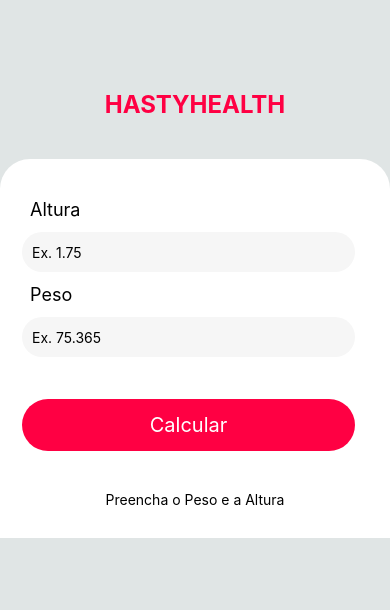
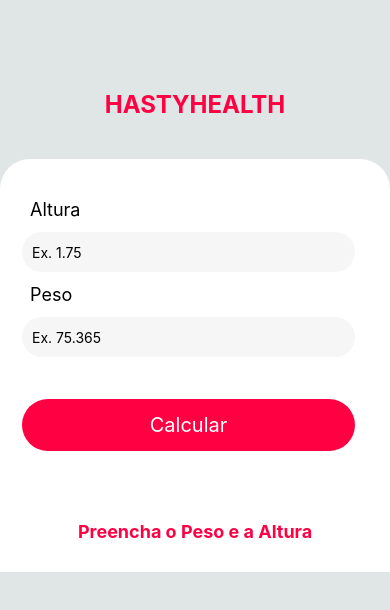
Before and after one commit to Jefflds/HastyHealth, a React Native app: screen / in a window 390 px wide. Shown: the top 610 px of the page. Built offline with nearby package versions, Linux system fonts and the light colour scheme.

Commit message:
Estilizando Resultado do IMC

```diff
--- a/app.json
+++ b/app.json
@@ -1,7 +1,7 @@
 {
   "expo": {
-    "name": "my-app",
-    "slug": "my-app",
+    "name": "HastyHealth",
+    "slug": "HastyHealth",
     "version": "1.0.0",
     "orientation": "portrait",
     "icon": "./assets/icon.png",
--- a/src/ui/partials/ResultImc/ResultImc.tsx
+++ b/src/ui/partials/ResultImc/ResultImc.tsx
@@ -1,4 +1,5 @@
 import { View, Text } from "react-native"
+import { ResultImcStyles } from "../../styles/ResultImc/ResultImc.styles";
 
 type ResultImcProps = {
     messageResultImc: string;
@@ -7,9 +8,9 @@
 
 const ResultImc: React.FC<ResultImcProps> = ({messageResultImc, ResultImc}) => {
   return (
-    <View>
-        <Text>{messageResultImc}</Text>
-        <Text>{ResultImc}</Text>
+    <View style={ResultImcStyles.ResultImc}>
+        <Text style={ResultImcStyles.information}>{messageResultImc}</Text>
+        <Text style={ResultImcStyles.numberImc}>{ResultImc}</Text>
     </View>
   )
 }
--- a/src/ui/styles/ResultImc/ResultImc.styles.ts
+++ b/src/ui/styles/ResultImc/ResultImc.styles.ts
@@ -0,0 +1,22 @@
+import { StyleSheet } from "react-native";
+
+export const ResultImcStyles = StyleSheet.create({
+  ResultImc: {
+    flex: 1,
+    marginTop: 15,
+    paddingTop: 15,
+    borderRadius: 50,
+    alignItems: "center",
+    width: "100%",
+  },
+  numberImc: {
+    fontSize: 48,
+    color: "#ff0043",
+    fontWeight: "bold",
+  },
+  information: {
+    fontSize: 18,
+    color: "#ff0043",
+    fontWeight: "bold",
+  },
+});
```
Also changed, not shown: package.json (+4 -7 lines), 1 other file (tests, documents, lock files or other folders).
